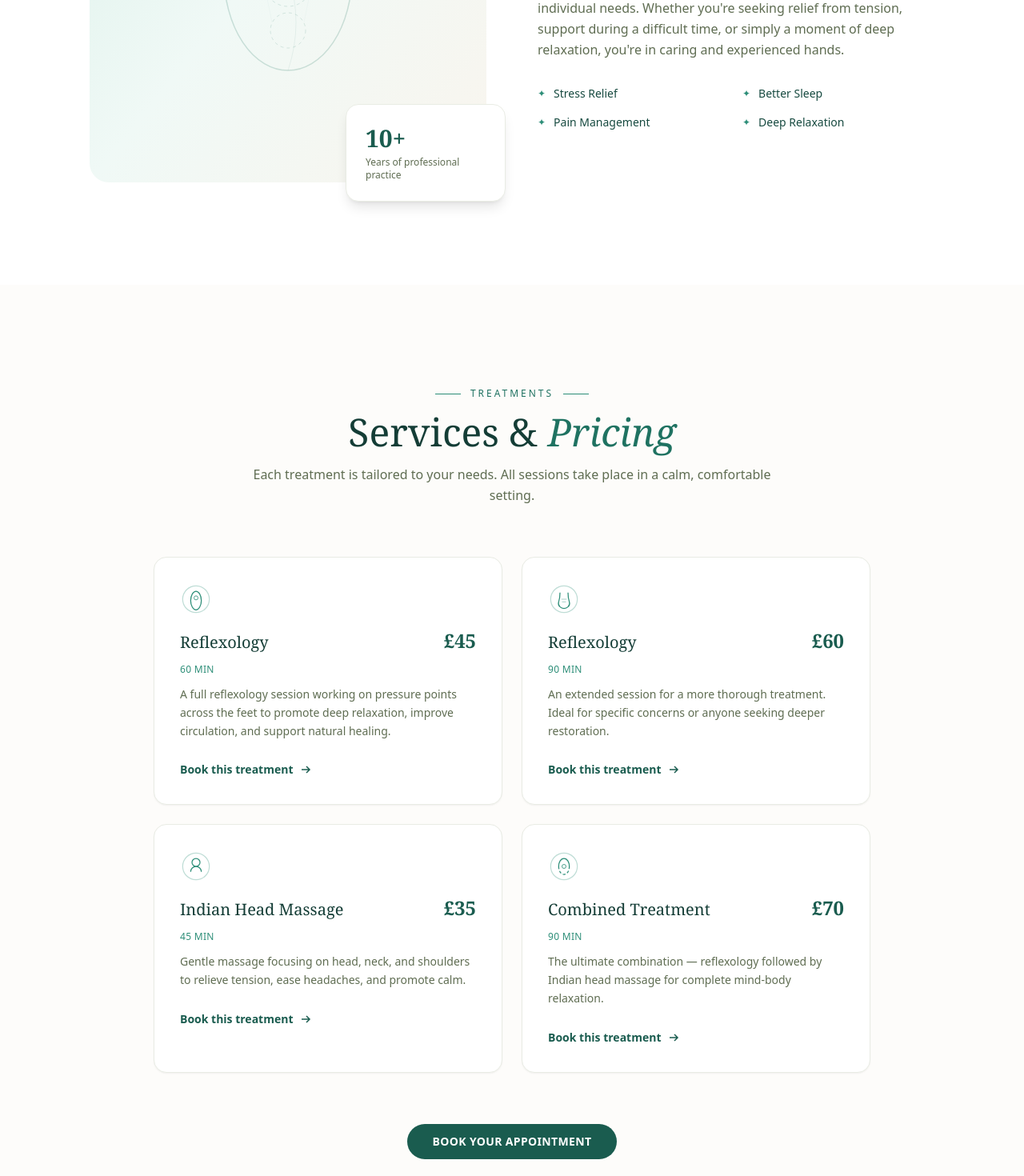
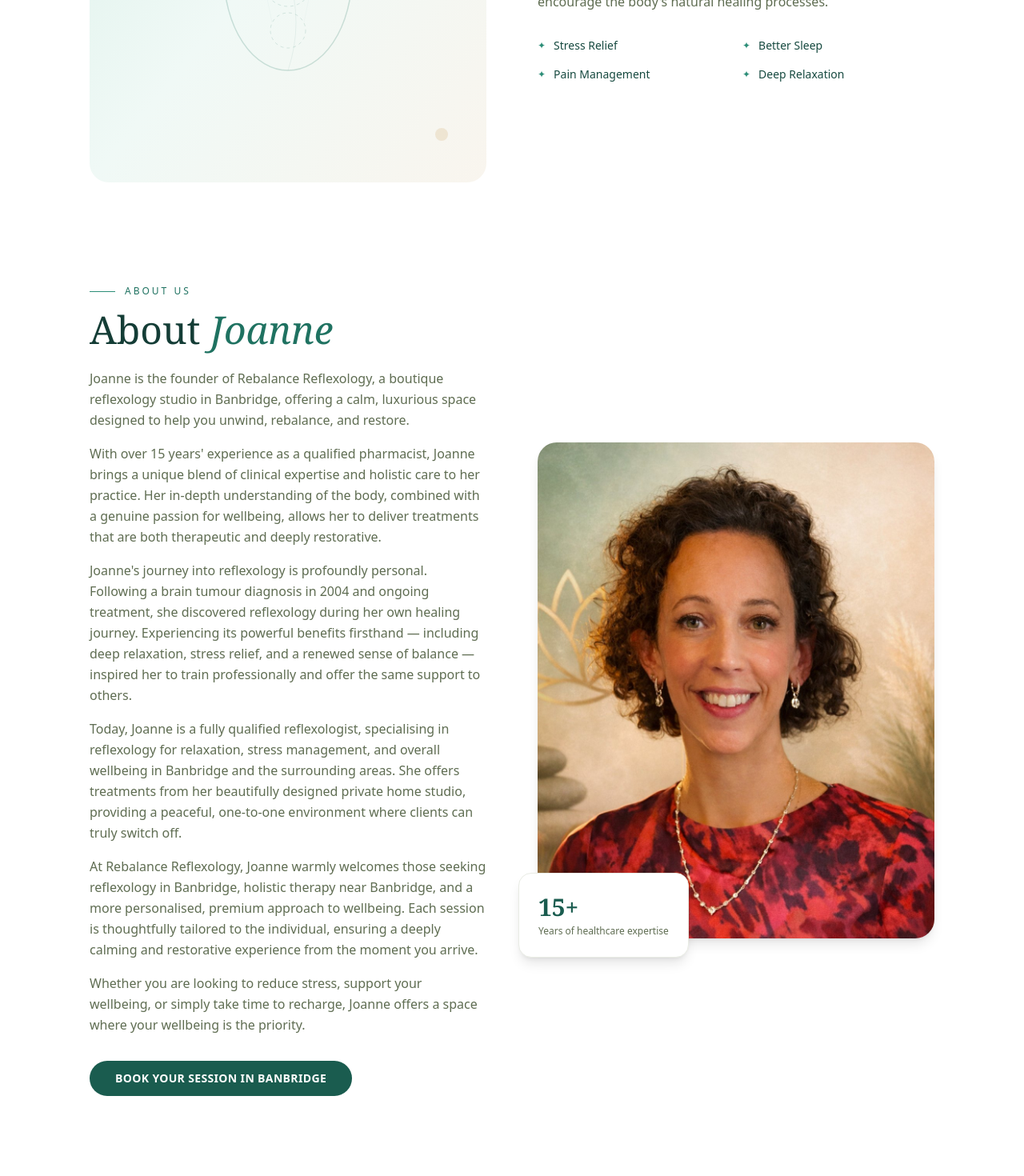
Before and after one commit to paddymalone8-cmyk/rebalance-reflexology, a Next.js app: page / in a window 1280 px wide. Shown: the part 1320-2790 px from the top of the page at 80% size. Built offline with nearby package versions, Linux system fonts and the light colour scheme.

Commit message:
Update hero, about, services, add Joanne photo

```diff
--- a/src/components/layout/Header.tsx
+++ b/src/components/layout/Header.tsx
@@ -1,4 +1,4 @@
-'use client';
+"use client";
 
 import { useState, useEffect } from 'react';
 import Image from 'next/image';
--- a/src/components/ui/About.tsx
+++ b/src/components/ui/About.tsx
@@ -1,65 +1,51 @@
-'use client';
+"use client";
+
+import Image from "next/image";
+import Link from "next/link";
 
 export default function About() {
   return (
     <section id="about" className="py-24 md:py-32 bg-white relative overflow-hidden">
-      {/* Decorative accent */}
       <div className="absolute top-0 right-0 w-64 h-64 bg-brand-50 rounded-full -translate-y-1/2 translate-x-1/3 blur-2xl opacity-60" />
 
       <div className="section-container relative z-10">
-        <div className="grid md:grid-cols-2 gap-16 items-center">
-          {/* Left — visual element */}
+        {/* About Reflexology */}
+        <div className="grid md:grid-cols-2 gap-16 items-center mb-32">
           <div className="relative">
             <div className="aspect-[4/5] rounded-3xl bg-gradient-to-br from-brand-100 via-brand-50 to-sand-100 relative overflow-hidden">
-              {/* Decorative SVG illustration */}
               <svg
                 viewBox="0 0 400 500"
                 className="absolute inset-0 w-full h-full p-12 text-brand-600/20"
                 xmlns="http://www.w3.org/2000/svg"
               >
-                {/* Foot outline */}
                 <ellipse cx="200" cy="300" rx="80" ry="120" fill="none" stroke="currentColor" strokeWidth="1.5" />
-                {/* Toes */}
                 <circle cx="155" cy="195" r="18" fill="none" stroke="currentColor" strokeWidth="1" />
                 <circle cx="185" cy="180" r="20" fill="none" stroke="currentColor" strokeWidth="1" />
                 <circle cx="215" cy="180" r="20" fill="none" stroke="currentColor" strokeWidth="1" />
                 <circle cx="242" cy="195" r="17" fill="none" stroke="currentColor" strokeWidth="1" />
                 <circle cx="260" cy="218" r="14" fill="none" stroke="currentColor" strokeWidth="1" />
-                {/* Reflex zones */}
                 <circle cx="200" cy="260" r="25" fill="none" stroke="currentColor" strokeWidth="0.75" strokeDasharray="4 4" />
                 <circle cx="200" cy="310" r="30" fill="none" stroke="currentColor" strokeWidth="0.75" strokeDasharray="4 4" />
                 <circle cx="200" cy="370" r="22" fill="none" stroke="currentColor" strokeWidth="0.75" strokeDasharray="4 4" />
-                {/* Energy lines */}
                 <path d="M200 180 Q180 240 200 300 Q220 360 200 420" fill="none" stroke="currentColor" strokeWidth="0.75" opacity="0.5" />
                 <path d="M170 200 Q160 280 180 360" fill="none" stroke="currentColor" strokeWidth="0.5" opacity="0.3" />
                 <path d="M230 200 Q240 280 220 360" fill="none" stroke="currentColor" strokeWidth="0.5" opacity="0.3" />
               </svg>
-
-              {/* Floating accent dots */}
               <div className="absolute top-8 left-8 w-3 h-3 rounded-full bg-brand-400/30 animate-float" />
-              <div className="absolute bottom-12 right-12 w-4 h-4 rounded-full bg-sand-400/30 animate-float" style={{ animationDelay: '2s' }} />
-              <div className="absolute top-1/3 right-8 w-2 h-2 rounded-full bg-brand-300/40 animate-float" style={{ animationDelay: '4s' }} />
-            </div>
-
-            {/* Offset card */}
-            <div className="absolute -bottom-6 -right-6 bg-white rounded-2xl shadow-lg p-6 max-w-[200px] border border-sage-100">
-              <p className="font-display text-3xl text-brand-700 font-semibold">10+</p>
-              <p className="font-body text-xs text-sage-600 mt-1">Years of professional practice</p>
+              <div className="absolute bottom-12 right-12 w-4 h-4 rounded-full bg-sand-400/30 animate-float" style={{ animationDelay: "2s" }} />
+              <div className="absolute top-1/3 right-8 w-2 h-2 rounded-full bg-brand-300/40 animate-float" style={{ animationDelay: "4s" }} />
             </div>
           </div>
 
-          {/* Right — text */}
           <div>
             <div className="flex items-center gap-3 mb-4">
               <div className="w-8 h-px bg-brand-500" />
               <span className="font-body text-xs tracking-[0.25em] uppercase text-brand-600">About Reflexology</span>
             </div>
-
             <h2 className="font-display text-3xl sm:text-4xl md:text-5xl text-brand-900 font-light leading-tight mb-6">
               Healing through
               <span className="italic text-brand-600"> gentle touch</span>
             </h2>
-
             <div className="space-y-4 font-body text-sage-600 leading-relaxed">
               <p>
                 Reflexology is a complementary therapy based on the principle that areas on the feet
@@ -67,20 +53,13 @@ export default function About() {
                 to these reflex points, reflexology can help reduce stress, improve circulation, and
                 encourage the body&apos;s natural healing processes.
               </p>
-              <p>
-                At Rebalance Reflexology, each session is tailored to your individual needs. Whether
-                you&apos;re seeking relief from tension, support during a difficult time, or simply a
-                moment of deep relaxation, you&apos;re in caring and experienced hands.
-              </p>
             </div>
-
-            {/* Benefits */}
             <div className="grid grid-cols-2 gap-4 mt-8">
               {[
-                { icon: '✦', label: 'Stress Relief' },
-                { icon: '✦', label: 'Better Sleep' },
-                { icon: '✦', label: 'Pain Management' },
-                { icon: '✦', label: 'Deep Relaxation' },
+                { icon: "\u2726", label: "Stress Relief" },
+                { icon: "\u2726", label: "Better Sleep" },
+                { icon: "\u2726", label: "Pain Management" },
+                { icon: "\u2726", label: "Deep Relaxation" },
               ].map((benefit) => (
                 <div key={benefit.label} className="flex items-center gap-2.5">
                   <span className="text-brand-500 text-xs">{benefit.icon}</span>
@@ -90,6 +69,76 @@ export default function About() {
             </div>
           </div>
         </div>
+
+        {/* About Joanne */}
+        <div className="grid md:grid-cols-2 gap-16 items-center">
+          <div className="order-2 md:order-1">
+            <div className="flex items-center gap-3 mb-4">
+              <div className="w-8 h-px bg-brand-500" />
+              <span className="font-body text-xs tracking-[0.25em] uppercase text-brand-600">About Us</span>
+            </div>
+            <h2 className="font-display text-3xl sm:text-4xl md:text-5xl text-brand-900 font-light leading-tight mb-6">
+              About <span className="italic text-brand-600">Joanne</span>
+            </h2>
+            <div className="space-y-4 font-body text-sage-600 leading-relaxed">
+              <p>
+                Joanne is the founder of Rebalance Reflexology, a boutique reflexology studio in
+                Banbridge, offering a calm, luxurious space designed to help you unwind, rebalance,
+                and restore.
+              </p>
+              <p>
+                With over 15 years&apos; experience as a qualified pharmacist, Joanne brings a unique
+                blend of clinical expertise and holistic care to her practice. Her in-depth
+                understanding of the body, combined with a genuine passion for wellbeing, allows her
+                to deliver treatments that are both therapeutic and deeply restorative.
+              </p>
+              <p>
+                Joanne&apos;s journey into reflexology is profoundly personal. Following a brain tumour
+                diagnosis in 2004 and ongoing treatment, she discovered reflexology during her own
+                healing journey. Experiencing its powerful benefits firsthand &mdash; including deep
+                relaxation, stress relief, and a renewed sense of balance &mdash; inspired her to
+                train professionally and offer the same support to others.
+              </p>
+              <p>
+                Today, Joanne is a fully qualified reflexologist, specialising in reflexology for
+                relaxation, stress management, and overall wellbeing in Banbridge and the surrounding
+                areas. She offers treatments from her beautifully designed private home studio,
+                providing a peaceful, one-to-one environment where clients can truly switch off.
+              </p>
+              <p>
+                At Rebalance Reflexology, Joanne warmly welcomes those seeking reflexology in
+                Banbridge, holistic therapy near Banbridge, and a more personalised, premium approach
+                to wellbeing. Each session is thoughtfully tailored to the individual, ensuring a
+                deeply calming and restorative experience from the moment you arrive.
+              </p>
+              <p>
+                Whether you are looking to reduce stress, support your wellbeing, or simply take time
+                to recharge, Joanne offers a space where your wellbeing is the priority.
+              </p>
+            </div>
+            <div className="mt-8">
+              <Link href="/booking" className="btn-primary">
+                Book Your Session in Banbridge
+              </Link>
+            </div>
+          </div>
+
+          <div className="order-1 md:order-2 relative">
+            <div className="aspect-[4/5] rounded-3xl overflow-hidden relative shadow-lg">
+              <Image
+                src="/joanne.jpg"
+                alt="Joanne - Reflexologist and founder of Rebalance Reflexology in Banbridge"
+                fill
+                className="object-cover"
+                sizes="(max-width: 768px) 100vw, 50vw"
+              />
+            </div>
+            <div className="absolute -bottom-6 -left-6 bg-white rounded-2xl shadow-lg p-6 max-w-[220px] border border-sage-100">
+              <p className="font-display text-3xl text-brand-700 font-semibold">15+</p>
+              <p className="font-body text-xs text-sage-600 mt-1">Years of healthcare expertise</p>
+            </div>
+          </div>
+        </div>
       </div>
     </section>
   );
--- a/src/components/ui/Services.tsx
+++ b/src/components/ui/Services.tsx
@@ -1,73 +1,11 @@
-'use client';
+"use client";
 
-import Link from 'next/link';
-
-const services = [
-  {
-    name: 'Reflexology',
-    duration: '60 min',
-    price: '£45',
-    description:
-      'A full reflexology session working on pressure points across the feet to promote deep relaxation, improve circulation, and support natural healing.',
-    icon: (
-      <svg viewBox="0 0 48 48" className="w-10 h-10" fill="none" xmlns="http://www.w3.org/2000/svg">
-        <circle cx="24" cy="24" r="20" stroke="currentColor" strokeWidth="1.5" opacity="0.3" />
-        <path d="M24 12c-4 0-8 6-8 14s4 14 8 14 8-6 8-14-4-14-8-14z" stroke="currentColor" strokeWidth="1.5" fill="none" />
-        <circle cx="24" cy="22" r="3" stroke="currentColor" strokeWidth="1" />
-      </svg>
-    ),
-  },
-  {
-    name: 'Reflexology',
-    duration: '90 min',
-    price: '£60',
-    description:
-      'An extended session for a more thorough treatment. Ideal for specific concerns or anyone seeking deeper restoration.',
-    icon: (
-      <svg viewBox="0 0 48 48" className="w-10 h-10" fill="none" xmlns="http://www.w3.org/2000/svg">
-        <circle cx="24" cy="24" r="20" stroke="currentColor" strokeWidth="1.5" opacity="0.3" />
-        <path d="M18 14c0 0 0 8-2 14s4 10 8 10 10-4 8-10-2-14-2-14" stroke="currentColor" strokeWidth="1.5" fill="none" />
-        <path d="M20 24h8" stroke="currentColor" strokeWidth="1" opacity="0.5" />
-        <path d="M21 28h6" stroke="currentColor" strokeWidth="1" opacity="0.5" />
-      </svg>
-    ),
-  },
-  {
-    name: 'Indian Head Massage',
-    duration: '45 min',
-    price: '£35',
-    description:
-      'Gentle massage focusing on head, neck, and shoulders to relieve tension, ease headaches, and promote calm.',
-    icon: (
-      <svg viewBox="0 0 48 48" className="w-10 h-10" fill="none" xmlns="http://www.w3.org/2000/svg">
-        <circle cx="24" cy="24" r="20" stroke="currentColor" strokeWidth="1.5" opacity="0.3" />
-        <circle cx="24" cy="18" r="6" stroke="currentColor" strokeWidth="1.5" fill="none" />
-        <path d="M16 32c0-4.4 3.6-8 8-8s8 3.6 8 8" stroke="currentColor" strokeWidth="1.5" fill="none" />
-      </svg>
-    ),
-  },
-  {
-    name: 'Combined Treatment',
-    duration: '90 min',
-    price: '£70',
-    description:
-      'The ultimate combination — reflexology followed by Indian head massage for complete mind-body relaxation.',
-    icon: (
-      <svg viewBox="0 0 48 48" className="w-10 h-10" fill="none" xmlns="http://www.w3.org/2000/svg">
-        <circle cx="24" cy="24" r="20" stroke="currentColor" strokeWidth="1.5" opacity="0.3" />
-        <path d="M16 24c0-6 3-12 8-12s8 6 8 12" stroke="currentColor" strokeWidth="1.5" fill="none" />
-        <path d="M16 24c0 6 3 12 8 12s8-6 8-12" stroke="currentColor" strokeWidth="1.5" fill="none" strokeDasharray="4 3" />
-        <circle cx="24" cy="24" r="3" stroke="currentColor" strokeWidth="1" />
-      </svg>
-    ),
-  },
-];
+import Link from "next/link";
 
 export default function Services() {
   return (
     <section id="services" className="py-24 md:py-32 bg-sand-50 relative">
       <div className="section-container">
-        {/* Header */}
         <div className="text-center max-w-2xl mx-auto mb-16">
           <div className="flex items-center justify-center gap-3 mb-4">
             <div className="w-8 h-px bg-brand-500" />
@@ -78,36 +16,33 @@ export default function Services() {
             Services &amp; <span className="italic text-brand-600">Pricing</span>
           </h2>
           <p className="font-body text-sage-600 leading-relaxed">
-            Each treatment is tailored to your needs. All sessions take place in a calm, comfortable setting.
+            Each treatment is tailored to your needs in a calm, comfortable private studio setting.
           </p>
         </div>
 
-        {/* Service cards */}
-        <div className="grid sm:grid-cols-2 gap-6 max-w-4xl mx-auto">
-          {services.map((service, i) => (
-            <div
-              key={i}
-              className="card p-8 group relative overflow-hidden"
-            >
-              {/* Hover gradient */}
+        <div className="grid sm:grid-cols-2 gap-6 max-w-3xl mx-auto">
+          {/* Foot Reflexology */}
+          <div className="card p-8 group relative overflow-hidden">
             <div className="absolute inset-0 bg-gradient-to-br from-brand-50 to-transparent opacity-0 group-hover:opacity-100 transition-opacity duration-500" />
-
             <div className="relative z-10">
-                <div className="text-brand-500 mb-4">{service.icon}</div>
-
+              <div className="text-brand-500 mb-4">
+                <svg viewBox="0 0 48 48" className="w-10 h-10" fill="none" xmlns="http://www.w3.org/2000/svg">
+                  <circle cx="24" cy="24" r="20" stroke="currentColor" strokeWidth="1.5" opacity="0.3" />
+                  <path d="M24 12c-4 0-8 6-8 14s4 14 8 14 8-6 8-14-4-14-8-14z" stroke="currentColor" strokeWidth="1.5" fill="none" />
+                  <circle cx="24" cy="22" r="3" stroke="currentColor" strokeWidth="1" />
+                </svg>
+              </div>
               <div className="flex items-baseline justify-between mb-3">
-                  <h3 className="font-display text-xl text-brand-900">{service.name}</h3>
-                  <span className="font-display text-2xl text-brand-700 font-semibold">{service.price}</span>
+                <h3 className="font-display text-xl text-brand-900">Foot Reflexology</h3>
+                <span className="font-display text-2xl text-brand-700 font-semibold">&pound;40</span>
               </div>
-
               <p className="font-body text-xs text-brand-500 tracking-wide uppercase mb-3">
-                  {service.duration}
+                60 minutes
               </p>
-
               <p className="font-body text-sm text-sage-600 leading-relaxed mb-6">
-                  {service.description}
+                A full reflexology session working on pressure points across the feet to promote deep
+                relaxation, improve circulation, and support the body&apos;s natural healing processes.
               </p>
-
               <Link
                 href="/booking"
                 className="inline-flex items-center gap-2 font-body text-sm font-semibold text-brand-700 hover:text-brand-500 transition-colors group/link"
@@ -127,10 +62,32 @@ export default function Services() {
               </Link>
             </div>
           </div>
-          ))}
+
+          {/* Hand Reflexology - Coming Soon */}
+          <div className="card p-8 relative overflow-hidden opacity-75">
+            <div className="relative z-10">
+              <div className="text-brand-400 mb-4">
+                <svg viewBox="0 0 48 48" className="w-10 h-10" fill="none" xmlns="http://www.w3.org/2000/svg">
+                  <circle cx="24" cy="24" r="20" stroke="currentColor" strokeWidth="1.5" opacity="0.3" />
+                  <path d="M20 36V22c0-2.2-1.8-4-4-4s-4 1.8-4 4v6" stroke="currentColor" strokeWidth="1.5" fill="none" />
+                  <path d="M20 22v-6c0-2.2 1.8-4 4-4s4 1.8 4 4v6" stroke="currentColor" strokeWidth="1.5" fill="none" />
+                  <path d="M28 24v-4c0-2.2 1.8-4 4-4s4 1.8 4 4v8c0 6-4 12-12 12h-2c-6 0-10-4-10-10" stroke="currentColor" strokeWidth="1.5" fill="none" />
+                </svg>
+              </div>
+              <div className="flex items-baseline justify-between mb-3">
+                <h3 className="font-display text-xl text-brand-900">Hand Reflexology</h3>
+              </div>
+              <div className="inline-block bg-sand-200 text-sand-700 font-body text-xs font-semibold tracking-wide uppercase px-3 py-1 rounded-full mb-3">
+                Coming Soon
+              </div>
+              <p className="font-body text-sm text-sage-600 leading-relaxed">
+                A gentle yet effective treatment focusing on reflex points in the hands. Ideal for
+                those who prefer an alternative to foot reflexology. Details and booking available soon.
+              </p>
+            </div>
+          </div>
         </div>
 
-        {/* CTA */}
         <div className="text-center mt-16">
           <Link href="/booking" className="btn-primary">
             Book Your Appointment
```
Also changed, not shown: src/components/ui/FindUs.tsx (+60 -12 lines), src/components/ui/Hero.tsx (+19 -19 lines), public/joanne.jpg (added), 1 other file (tests, documents, lock files or other folders). Lines whose indentation alone changed are shown as unchanged.
